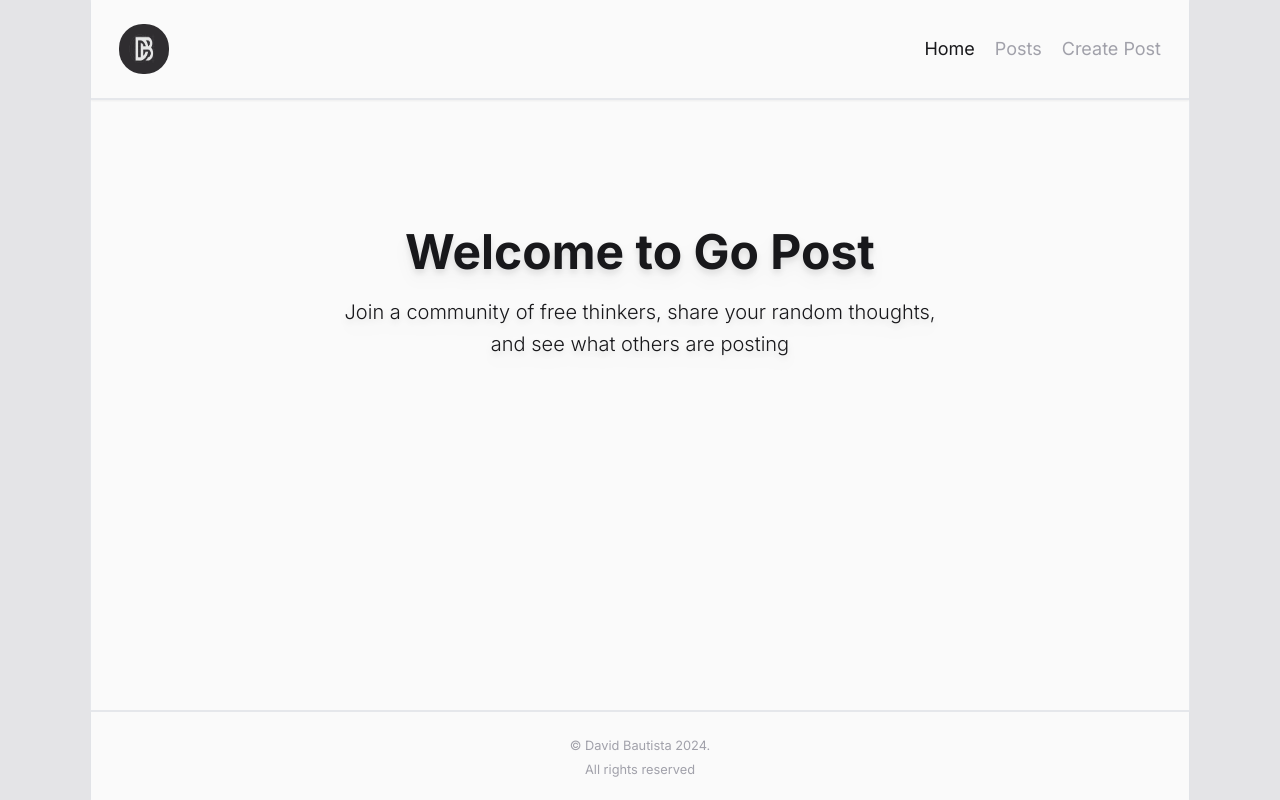
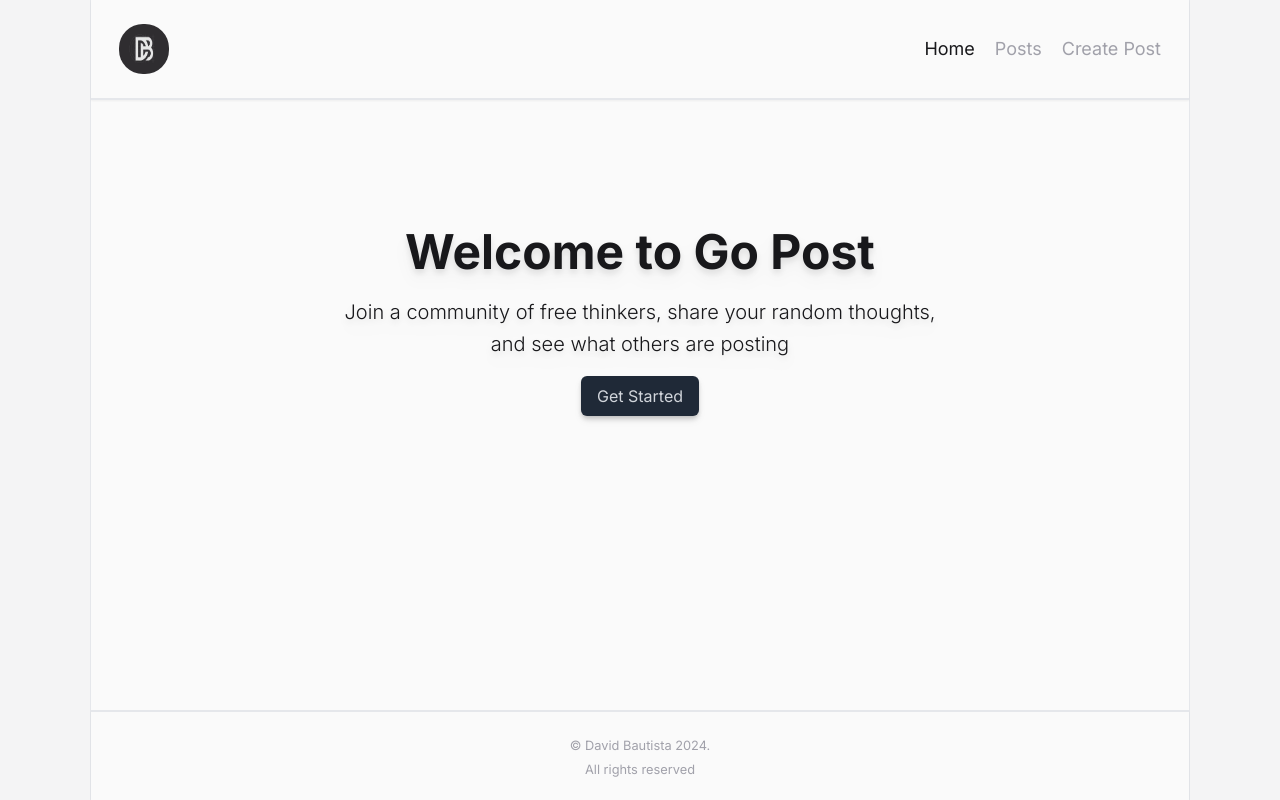
Before and after one commit to vid-db/Go-post, a Next.js app: page / in a window 1280 px wide. Built offline with nearby package versions, Linux system fonts and the light colour scheme.

Commit message:
landing page button

```diff
--- a/src/app/layout.tsx
+++ b/src/app/layout.tsx
@@ -28,7 +28,7 @@ export default function RootLayout({
         />
         <link rel="icon" href="/DB.jpg" />
       </head>
-      <body className={`${inter.className} bg-zinc-200 text-zinc-900`}>
+      <body className={`${inter.className} bg-zinc-100 text-zinc-900`}>
         <Container>
           <Header />
           {children}
--- a/src/app/page.tsx
+++ b/src/app/page.tsx
@@ -1,3 +1,4 @@
+import LandingSignin from "@/components/landingSignin";
 
 export default function Home() {
   return (
@@ -8,6 +9,9 @@ export default function Home() {
       <p className="max-w-[750px] mx-auto leading-8 text-center text-xl font-light drop-shadow-lg">
         Join a community of free thinkers, share your random thoughts,<br /> and see what others are posting
       </p>
+      <div className="max-w-[750px] mx-auto mt-4 flex justify-center">
+        <LandingSignin />
+      </div>
 
     </main >
   );
--- a/src/components/header.tsx
+++ b/src/components/header.tsx
@@ -46,7 +46,7 @@ const Header = () => {
                 </ul>
                 {
                     pathname === '/createPost' ?
-                        <button className="bg-gray-300 px-3 py-1 rounded-md">
+                        <button className="bg-gray-800 px-3 py-1  rounded-md text-gray-300 ">
                             <LogoutLink>
                                 Logout
                             </LogoutLink>
--- /dev/null
+++ b/src/components/landingSignin.tsx
@@ -0,0 +1,15 @@
+"use client";
+
+import { LoginLink } from "@kinde-oss/kinde-auth-nextjs";
+
+const LandingSignin = () => {
+    return (
+
+        <LoginLink className=" bg-gray-800 px-4 py-2 rounded-md text-gray-300  shadow-md drop-shadow-md">
+            Get Started
+        </LoginLink>
+
+    )
+}
+
+export default LandingSignin
--- a/src/components/postList.tsx
+++ b/src/components/postList.tsx
@@ -9,10 +9,10 @@ async function PostList() {
         <ul className="grid grid-cols-4 gap-4">
             {posts.map((post: any) => (
                 <li key={post.id}
-                    className="relative bg-gray-50 p-4 border border-gray-300  rounded shadow-md hover:scale-105 transform transition-transform duration-300 ">
+                    className="relative bg-gray-50 p-4 border border-gray-300  rounded-md drop-shadow-lg hover:scale-105 transform transition-transform duration-300 ">
                     <Link href={`/posts/${post.id}`}
-                        className="block w-full h-full text-gray-600">
-                        Title:{post.title}
+                        className="block w-full h-full text-gray-600 text-lg font-medium">
+                        Title:&nbsp;&nbsp;{post.title}
                     </Link>
                 </li>
             ))}
```
